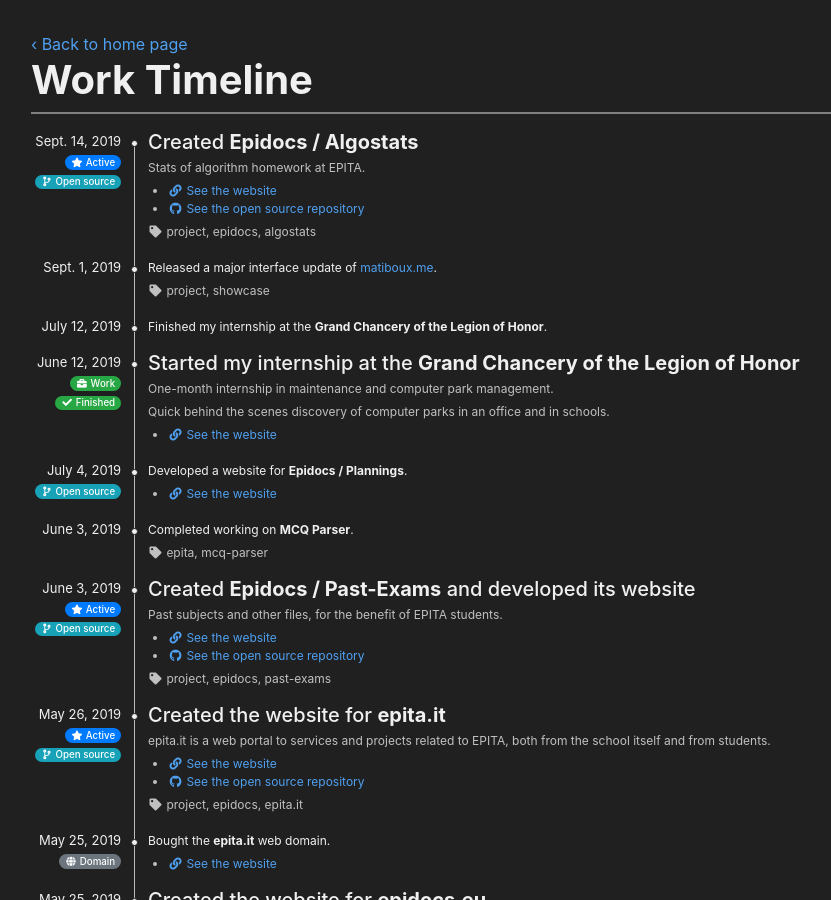
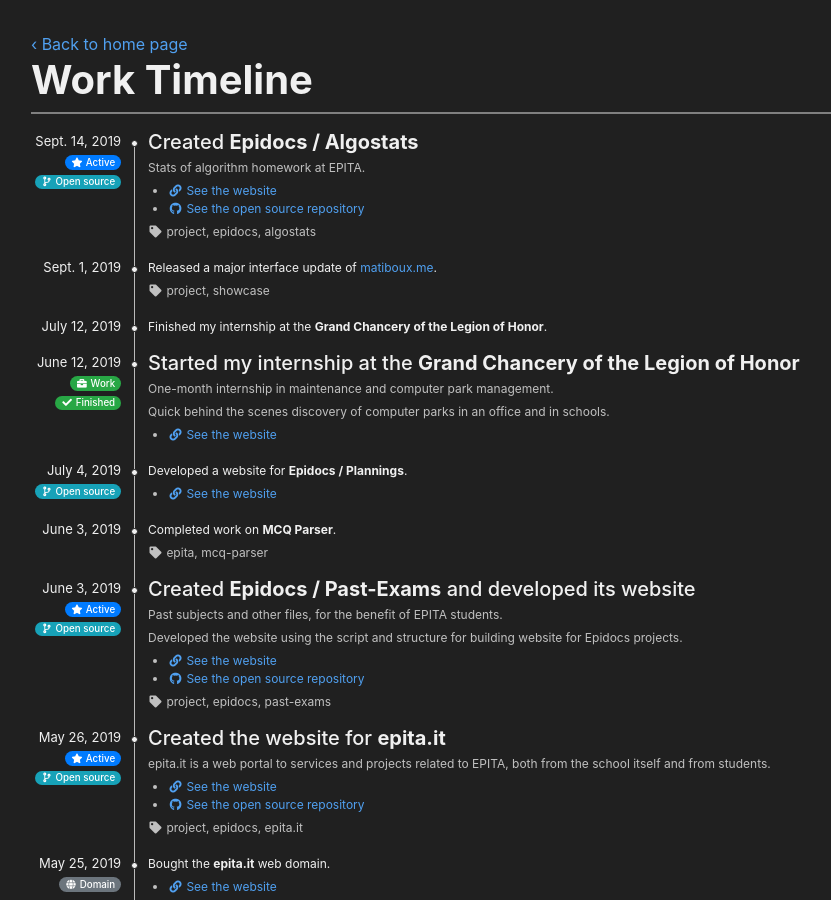
Before and after one commit to matiboux/matiboux.me, a Jekyll site: the page built from timeline.html, in a window 1280 px wide and 900 px high. Shown: the whole window, without its empty margins (54-885 px from the left). Built offline with Jekyll 4.4.1, drawn with Linux system fonts in a browser that asks for light colours; nearby versions of some CDN libraries.

Commit message:
Updated description of "Epidocs / Past-Exams" in timeline.yml

```diff
--- a/_data/timeline.yml
+++ b/_data/timeline.yml
@@ -50,12 +50,14 @@
   date: July 4, 2019
   opensource: true
 
-- description: Completed working on <b>MCQ Parser</b>.
+- description: Completed work on <b>MCQ Parser</b>.
   date: June 3, 2019
   tags: epita, mcq-parser
 
 - title: Created <b>Epidocs / Past-Exams</b> and developed its website
-  description: Past subjects and other files, for the benefit of EPITA students.
+  description:
+  - Past subjects and other files, for the benefit of EPITA students.
+  - Developed the website using the script and structure for building website for Epidocs projects.
   links:
   - title: <i class="fas fa-link fa-fw"></i> See the website
     href: https://past-exams.epidocs.eu/
```
